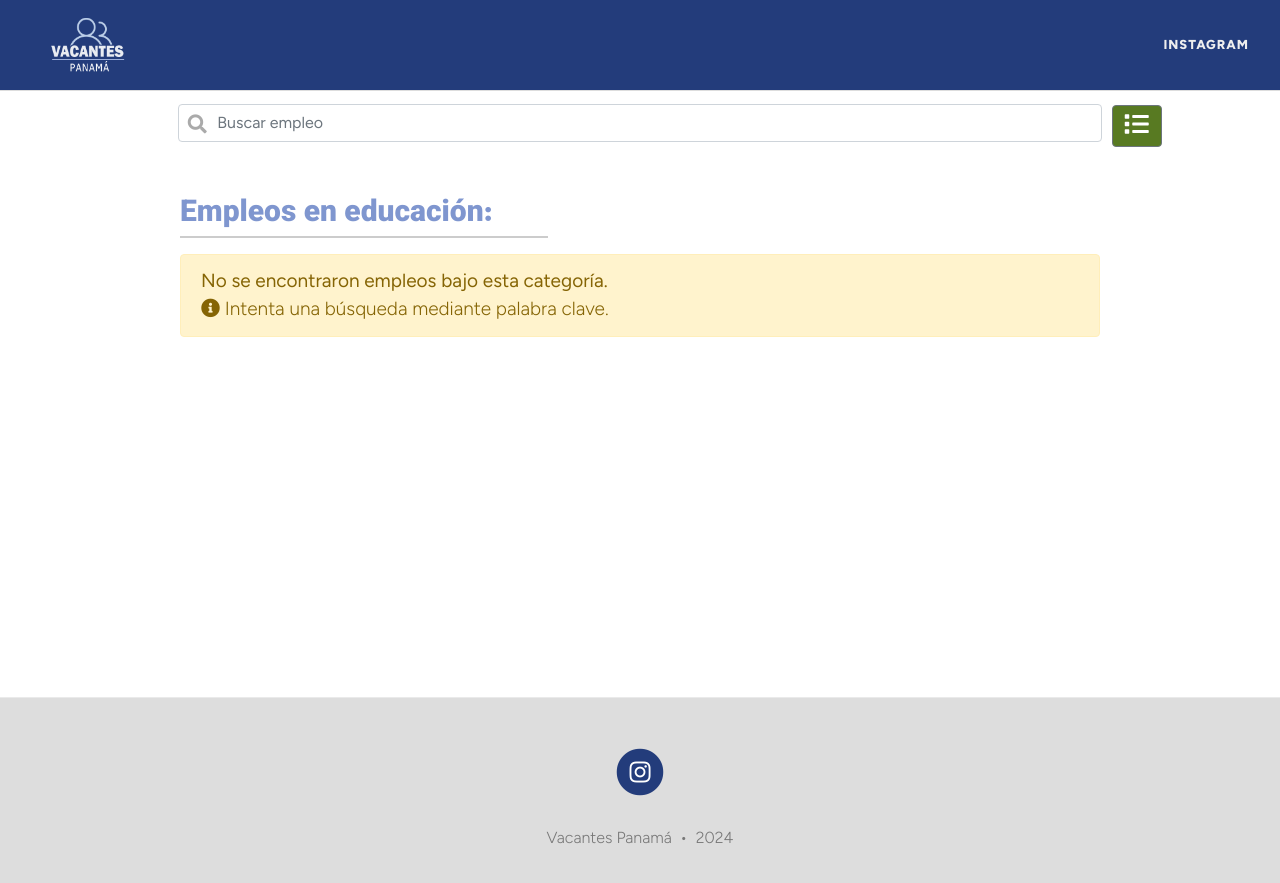
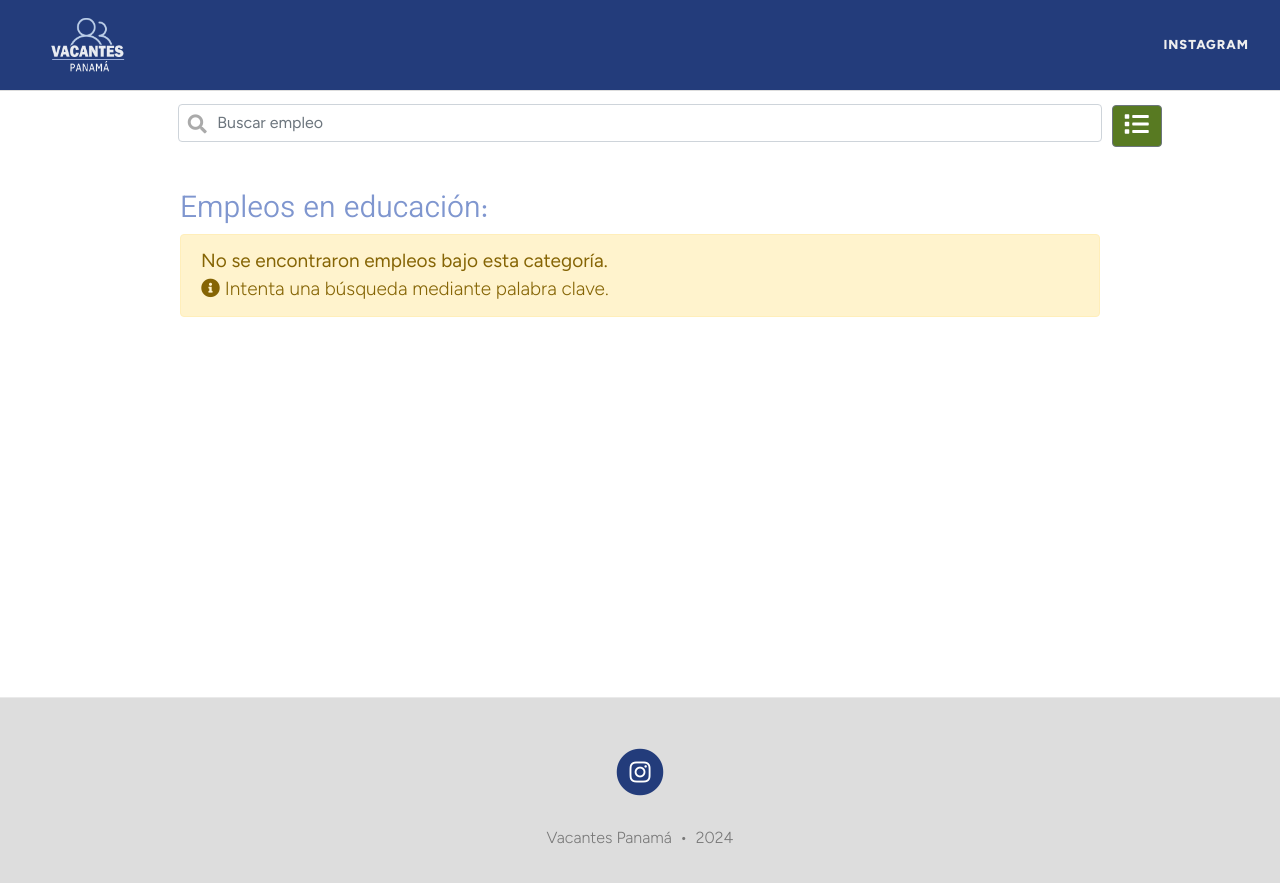
Before and after one commit to miempleo/vacantes.netlify.app, a Jekyll site: the page built from _categories/educacion.md, in a window 1280 px wide. Shown: the top 883 px of the page. Built offline with Jekyll 4.4.1, drawn with Linux system fonts in a browser that asks for light colours; nearby versions of some CDN libraries.

Commit message:
layout areas

```diff
--- a/_includes/category-body.html
+++ b/_includes/category-body.html
@@ -1,8 +1,6 @@
-
-<div style="padding-top: 4px;"></div>
-<h2 style="color: #7F96CF;">{{ page.title }}:</h2>
-<hr style="width: 40%;margin-left:0px;margin-top: -2px;border-top: 2px solid #ccc;">
-
+<div class="title-heading">
+  <h1>{{ page.title }}:</h1>
+</div>
 
 {% if category %}
 {% assign posts = paginator.posts | default: site.posts %}
@@ -28,17 +26,17 @@
         </small>
 
         {% if post.description %}
-    <div class="post-entry"><strong></strong> {{ post.description | strip_html }}</div>
+        <div class="post-entry"> {{ post.description | strip_html }}</div>
         {% endif %}
 
       </a><!--clickeable-->
       <div id="job-details-{{forloop.index}}" style="display: none;">
         {% if post.company %}
-        <div class="post-entry"><strong>Empresa:</strong> {{ post.company | strip_html }}</div>
+        <div><strong>Empresa:</strong> {{ post.company | strip_html }}</div>
         {% endif %}
 
         {% if post.requirements %}
-        <div class="post-entry"><strong>Requisitos:</strong> </div>
+        <div><strong>Requisitos:</strong></div>
         <ul>
           {% assign requisitos = post.requirements | split: "-" %}
           {% for requisito in requisitos %}
@@ -48,22 +46,30 @@
           {% endfor %}
         </ul>
         {% endif %}
-        <div class="post-entry" style="margin-top: 5px;"><strong>Contacto:</strong><br />
+        <div style="margin-top:5px;"><strong>Contacto:</strong><br />
           {% if post.contact_whatsapp %}
-          <a href="https://api.whatsapp.com/send?phone=507{{ post.contact_whatsapp | strip_html }}"
-              target="_blank"><div style="display: inline-flex;"><img src="/assets/img/icon-whatsapp.svg" width="20px" alt="WhatsApp">&nbsp;{{
-              post.contact_whatsapp | strip_html }}</div></a>
+          <a href="https://api.whatsapp.com/send?phone=507{{ post.contact_whatsapp | strip_html }}" target="_blank">
+            <div style="display: inline-flex;"><img src="/assets/img/icon-whatsapp.svg" width="20px"
+                alt="WhatsApp">&nbsp;{{
+              post.contact_whatsapp | strip_html }}</div>
+          </a>
+          <div style="clear: both;"></div>
           {% endif %}
           {% if post.contact_phone %}
           {{ post.contact_phone | strip_html }}<br />
           {% endif %}
           {% if post.contact_email %}
-          <a href="mailto:{{ post.contact_email | strip_html }}"><div style="display: inline-flex;"><img src="/assets/img/icon-mail.svg" width="20px" alt="email">&nbsp;{{ post.contact_email | strip_html }}</div></a>
+          <a href="mailto:{{ post.contact_email | strip_html }}">
+            <div style="display: inline-flex;"><img src="/assets/img/icon-mail.svg" width="20px" alt="email">&nbsp;{{
+              post.contact_email | strip_html }}</div>
+          </a>
           <br />
           {% endif %}
           {% if post.contact_url %}
-            <a href="{{ post.contact_url | strip_html }}"
-              target="_blank"><div style="display: inline-flex;"><img src="/assets/img/icon-url.svg" width="20px" alt="URL">&nbsp;{{ post.contact_url | truncate: 40 }}</div></a>
+          <a href="{{ post.contact_url | strip_html }}" target="_blank">
+            <div style="display: inline-flex;"><img src="/assets/img/icon-url.svg" width="20px" alt="URL">&nbsp;{{
+              post.contact_url | truncate: 40 }}</div>
+          </a>
           {% endif %}
         </div>
       </div>
--- a/_includes/header.html
+++ b/_includes/header.html
@@ -62,19 +62,21 @@
     <div id="job-cats-content" style="display: none;">
       <div class="row">
         <div class="col-md-10 offset-md-1">
-          <h2 style="color: #7F96CF;">Empleos por área:</h2>
-          <hr style="width: 40%;margin-left:0px;margin-top: -2px;border-top: 2px solid #ccc;">
+          <div class="title-guide">Empleos por área:</div>
+          <div style="padding-bottom: 10px;"></div>
         </div>
       </div>
       <div class="row">
         <div class="col-md-4 offset-md-1">
 
           {% for category in site.data.categories.menu %}
-          <i class="vignette"></i>&nbsp;<a href="{{ category[1] }}">{{ category[0] }}</a><br>
+          <a href="{{ category[1] }}"><div style="display:block;"><img src="/assets/img/icon-folder.svg" width="20px" alt="email">&nbsp;{{ category[0] }}<div></a>
+            <div style="clear: both;"></div>
           {% endfor %}
 
         </div>
 
+        <div style="padding-bottom: 20px;"></div>
       </div>
 
     </div>
--- a/_layouts/home.html
+++ b/_layouts/home.html
@@ -3,12 +3,9 @@ layout: page
 ---
 
 {{ content }}
-<div style="padding-top: 4px;"></div>
-<h2 style="color: #7F96CF;">Empleos Recientes:</h2>
-<hr style="width: 40%;margin-left:0px;margin-top: -2px;border-top: 2px solid #ccc;">
 
 
-
+<div class="title-guide">Empleos Recientes:</div>
 
 {% assign posts = paginator.posts | default: site.posts %}
 
@@ -58,6 +55,7 @@ layout: page
           <a href="https://api.whatsapp.com/send?phone=507{{ post.contact_whatsapp | strip_html }}"
               target="_blank"><div style="display: inline-flex;"><img src="/assets/img/icon-whatsapp.svg" width="20px" alt="WhatsApp">&nbsp;{{
               post.contact_whatsapp | strip_html }}</div></a>
+              <div style="clear: both;"></div>
           {% endif %}
             {% if post.contact_phone %}
             {{ post.contact_phone | strip_html }}<br />
--- a/assets/css/beautifuljekyll.css
+++ b/assets/css/beautifuljekyll.css
@@ -2,7 +2,7 @@
 layout: null
 ---
 
-@import url("pygment_highlights.css");
+/*@import url("pygment_highlights.css");*/
 
 /* --- General --- */
 
@@ -628,11 +628,21 @@ footer .footer-custom-content {
   font-weight: 800;
 }
 
+.title-heading h1, .title-guide{
+  font-family: "Vazirmatn", sans-serif;
+  font-optical-sizing: auto;
+  color: #7F96CF;
+  font-size: 1.875rem;
+  font-weight: 100;
+}
+
 @media (min-width: 768px) {
   .post-preview .post-title {
     /*font-size: 2.25rem;*/
     font-size: 1.875rem;
   }
+
+
 }
 
 /* --- Tags --- */
```
Also changed, not shown: assets/img/icon-folder.svg (added). Lines whose indentation alone changed are shown as unchanged.
